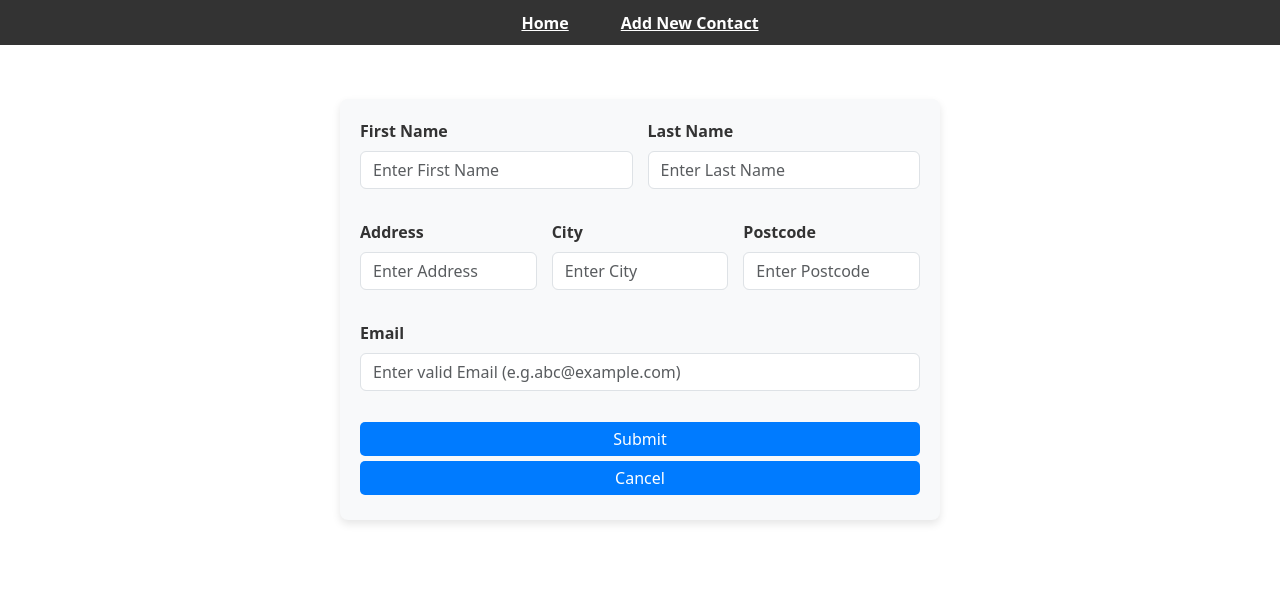
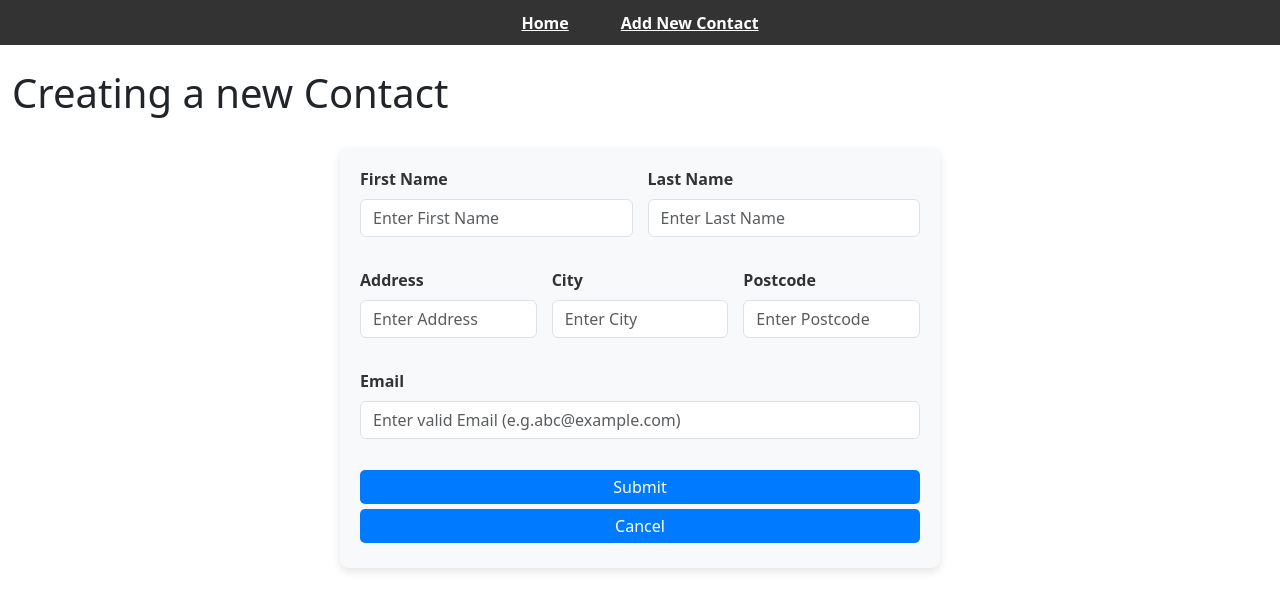
Before and after one commit to Kevin123-Repo/simpleWebApp, a React (Create React App) app in the folder frontend/: page /create in a window 1280 px wide. Shown: the top 610 px of the page. Built offline with nearby package versions, Linux system fonts and the light colour scheme.

Commit message:
Added heading to AddcontactsForm

```diff
--- a/frontend/src/Components/addContacts/addContactsForm.jsx
+++ b/frontend/src/Components/addContacts/addContactsForm.jsx
@@ -110,7 +110,10 @@ const AddContactsForm = ({ handleUpdate }) => {
   };
 
   return (
+    <div>
+      <h1>Creating a new Contact</h1>
     <div className="inputForm-container">
+
       <div className="name-row">
         <div className="firstName-col">
           <FormGroup>
@@ -199,6 +202,7 @@ const AddContactsForm = ({ handleUpdate }) => {
         </Button>
       </div>
     </div>
+    </div>
   );
 };
 
```
